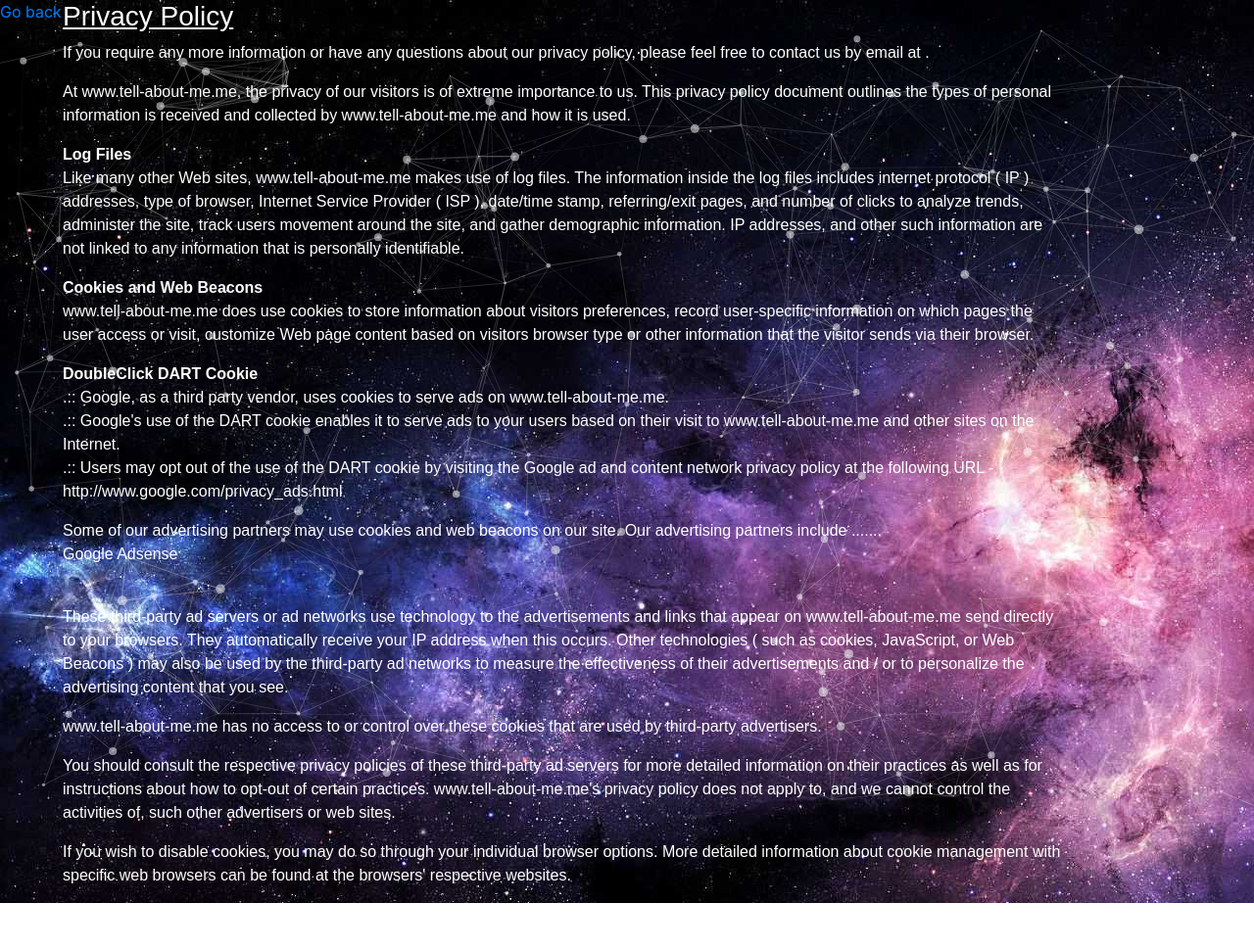
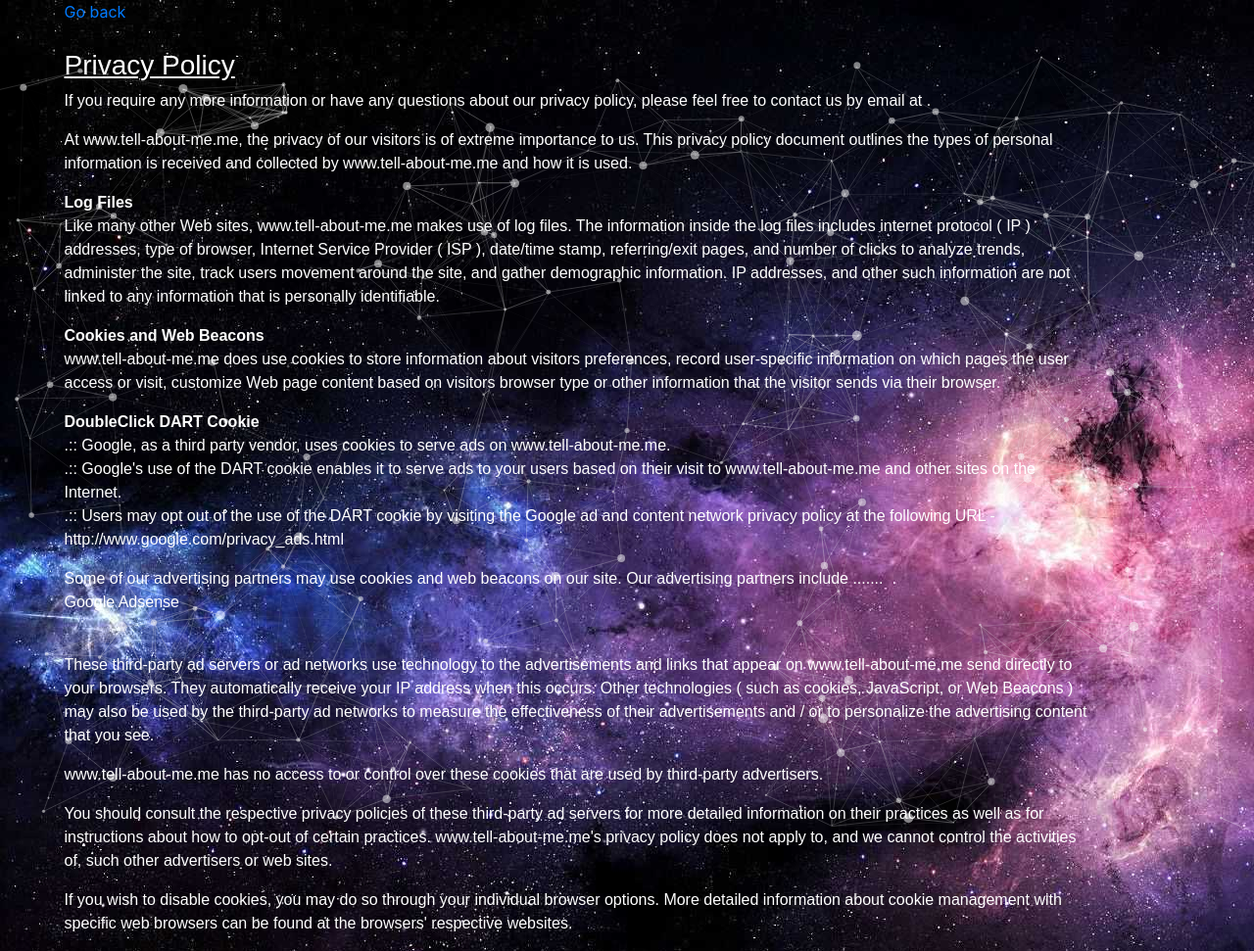
Before and after one commit to nakshatra1997/nakshatra1997.github.io, a plain HTML site: page privacy-policy.html in a window 1280 px wide. Shown: the whole page at 98% size. Before the commit the page ends 922 px from the top, so only its background shows below. Drawn offline with nearby package versions, Linux system fonts and the light colour scheme; animation ran at ten frames a second.

Commit message:
ui changes in privacy policy

```diff
--- a/privacy-policy.html
+++ b/privacy-policy.html
@@ -29,6 +29,15 @@
 
 
 <div id="particles-js">
+  <div class="row">
+    <div class="col-sm col-md col-lg" style="margin-left:5%">
+        <a href="./index.html">Go back</a>
+    </div>
+  </div>
+  <div class="row" style="margin-top:2%">
+  </div>
+  <div class="row">
+    <div class="col-sm col-md-col-lg">
     <div class="welcome-privacy" >
       <h3> <u>Privacy Policy</u>  </h3>
       <p> If you require any more information or have any questions about our privacy policy, please feel free to contact us by email at . </p>
@@ -52,9 +61,11 @@
 
       <!-- Footer -->
     </div>
-  <div>
+  </div>
+</div>
+  <!-- <div>
     <a href="./index.html">Go back</a>
-  </div>
+  </div> -->
   </div>
 
   <!-- <div class="welcome-privacy">
```
Also changed, not shown: style.css (line endings or trailing spaces). Lines whose indentation alone changed are shown as unchanged.
